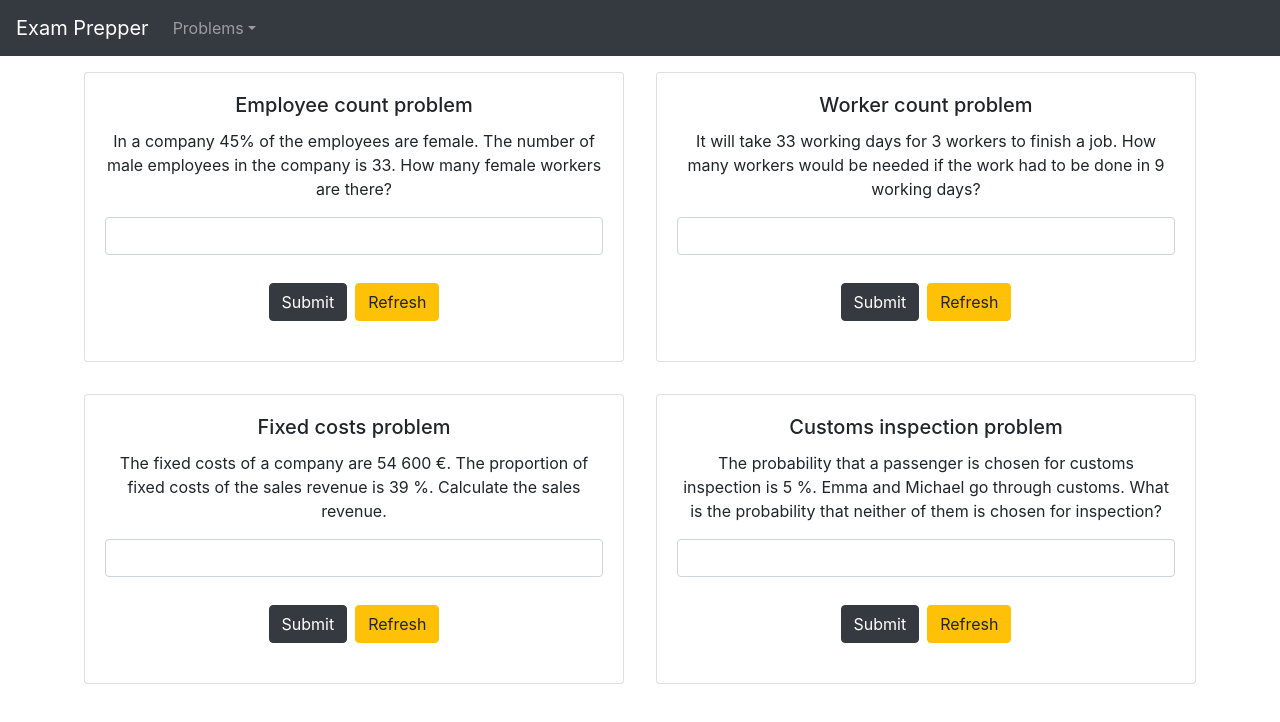
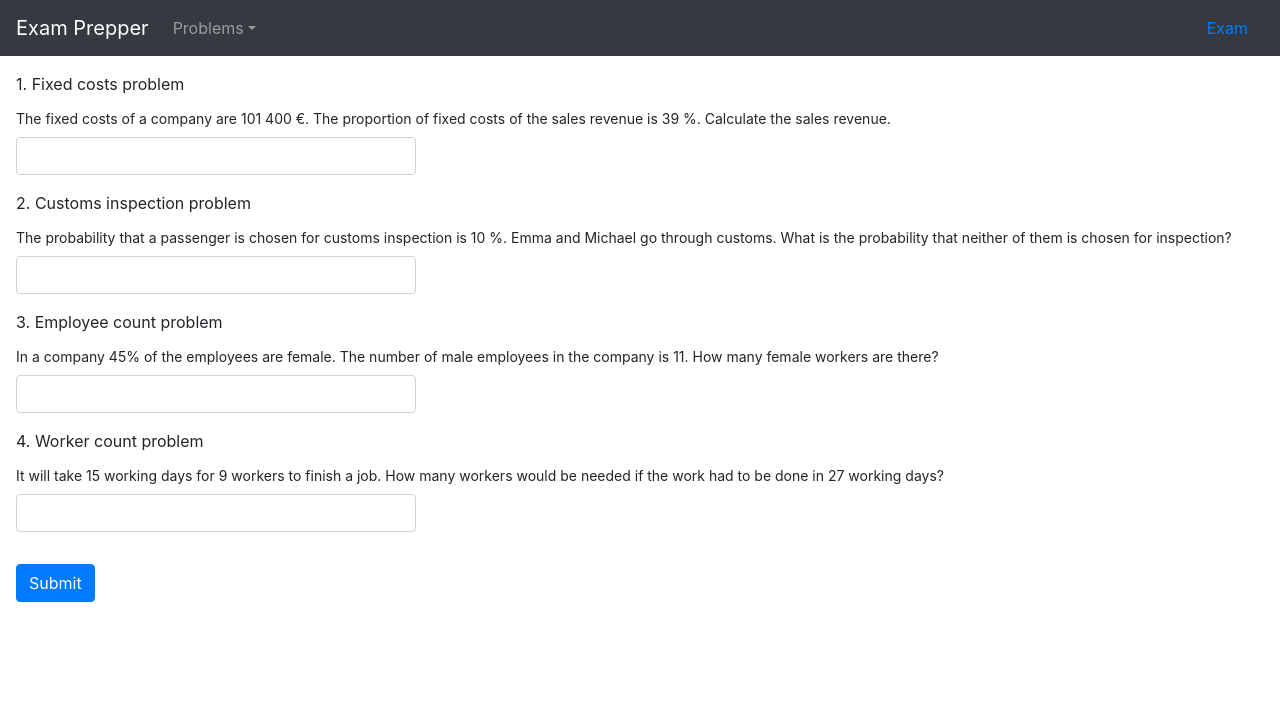
Before and after one commit to Custodia/exam-prepper, a React (Create React App) app: page /exam in a window 1280 px wide. Before the commit this address led to /. Shown: the top 722 px of the page. Built offline with nearby package versions, Linux system fonts and the light colour scheme.

Commit message:
Add exam page that contains all the current problems

```diff
--- a/src/App.jsx
+++ b/src/App.jsx
@@ -11,6 +11,7 @@ import {
 import AppNavbar from './components/AppNavbar'
 import AllQuestions from './components/AllQuestions'
 import ProblemsPage from './components/pages/Problems'
+import ExamPage from './components/pages/Exam'
 
 function App() {
   return (
@@ -24,6 +25,9 @@ function App() {
           <Route path="/problems">
             <ProblemsPage />
           </Route>
+          <Route path="/exam">
+            <ExamPage />
+          </Route>
           <Redirect from="/" to="/" />
         </Switch>
       </Router>
--- a/src/components/AppNavbar.jsx
+++ b/src/components/AppNavbar.jsx
@@ -60,6 +60,14 @@ function AppNavbar() {
           </NavDropdown>
         </Nav>
       </Navbar.Collapse>
+      <Navbar.Collapse className="justify-content-end">
+        <Nav.Link
+          active={location.pathname === '/exam'}
+          onClick={handleNavigate('/exam')}
+        >
+          Exam
+        </Nav.Link>
+      </Navbar.Collapse>
     </Navbar>
   )
 }
--- /dev/null
+++ b/src/components/pages/Exam.css
@@ -0,0 +1,11 @@
+#exam-page .form-group {
+    text-align: left;
+}
+
+#exam-page button {
+    float: left;
+}
+
+#exam-page .form-control {
+    max-width: 400px;
+}
--- /dev/null
+++ b/src/components/pages/Exam.jsx
@@ -0,0 +1,72 @@
+import React, { PureComponent } from 'react'
+import { connect } from 'react-redux'
+
+import Form from 'react-bootstrap/Form'
+import Button from 'react-bootstrap/Button'
+import { Formik } from 'formik'
+
+import seedrandom from 'seedrandom'
+
+import QuestionForm from './QuestionForm'
+
+import {
+  fixedCosts,
+  customsInspection,
+  employeeCount,
+  workerCount
+} from '../../problems'
+
+import './Exam.css'
+
+const EXAM_PROBLEMS = [
+  fixedCosts,
+  customsInspection,
+  employeeCount,
+  workerCount
+]
+
+export class ExamPage extends PureComponent {
+  render() {
+    const rng = seedrandom(this.props.seed)
+    const initialValues = Object.fromEntries(EXAM_PROBLEMS.map(e => [e.id, '']))
+
+    const questionFormGroups = EXAM_PROBLEMS.map(problem => {
+      return props => (
+        <QuestionForm
+          problem={problem}
+          key={problem.id}
+          {...props}
+        />
+      )
+    })
+
+    return (
+      <div id="exam-page">
+        <Formik
+          validateOnChange={false}
+          validateOnBlur={false}
+          initialValues={initialValues}
+          onSubmit={(values, { setTouched }) => {
+            const fieldsToTouch = Object.fromEntries(Object.entries(values).map(([k, e]) => [k, !!e]))
+            setTouched(fieldsToTouch)
+          }}
+        >
+          {(props) => (
+            <Form noValidate onSubmit={props.handleSubmit}>
+              {questionFormGroups.map((c, i) => c({ rng: seedrandom(rng()), index: i + 1, ...props }))}
+              <Button className="m-3" variant="primary" type="submit">
+                Submit
+              </Button>
+            </Form>
+          )}
+        </Formik>
+      </div>
+    )
+  }
+}
+
+const mapStateToProps = (state) => ({
+  seed: state.exam.seed
+})
+
+export default connect(mapStateToProps)(ExamPage)
--- /dev/null
+++ b/src/components/pages/QuestionForm.jsx
@@ -0,0 +1,58 @@
+import { useState } from 'react'
+import Form from 'react-bootstrap/Form'
+
+const QuestionForm = ({
+  onRefresh,
+  values,
+  touched,
+  isValid,
+  errors,
+  setFieldTouched,
+  setFieldValue,
+  problem,
+  rng,
+  index
+}) => {
+  const { id: problemId, problemTitle, getProblem } = problem
+  const [ seededProblem ] = useState(getProblem(rng))
+  const { problemStatement, isAnswerCorrect } = seededProblem
+  const answer = values[problemId]
+  const answerIsCorrect = isAnswerCorrect(answer)
+  const fieldTouched = touched[problemId]
+
+  return (
+    <Form.Group className="m-3">
+      <Form.Label>{index}. {problemTitle}</Form.Label>
+      <Form.Text>{problemStatement}</Form.Text>
+      <Form.Control
+        className="my-2"
+        autoComplete="off"
+        type="text"
+        name={problemId}
+        value={answer}
+        onChange={event => {
+          setFieldTouched(problemId, false)
+          setFieldValue(problemId, event.target.value)
+        }}
+        isInvalid={fieldTouched && !answerIsCorrect}
+        isValid={fieldTouched && answerIsCorrect}
+        readOnly={fieldTouched && answerIsCorrect}
+        placeholder=""
+        onFocus={event => {
+          if (event.target.autocomplete)
+            event.target.autocomplete = 'off'
+        }}
+        onKeyDown={e => {
+          if (e.key === 'Enter') {
+            setFieldTouched(problemId, true)
+          }
+        }}
+      />
+      <Form.Control.Feedback type="invalid">
+        {fieldTouched && answerIsCorrect ? null : 'Incorrect answer'}
+      </Form.Control.Feedback>
+    </Form.Group>
+  )
+}
+
+export default QuestionForm
```
